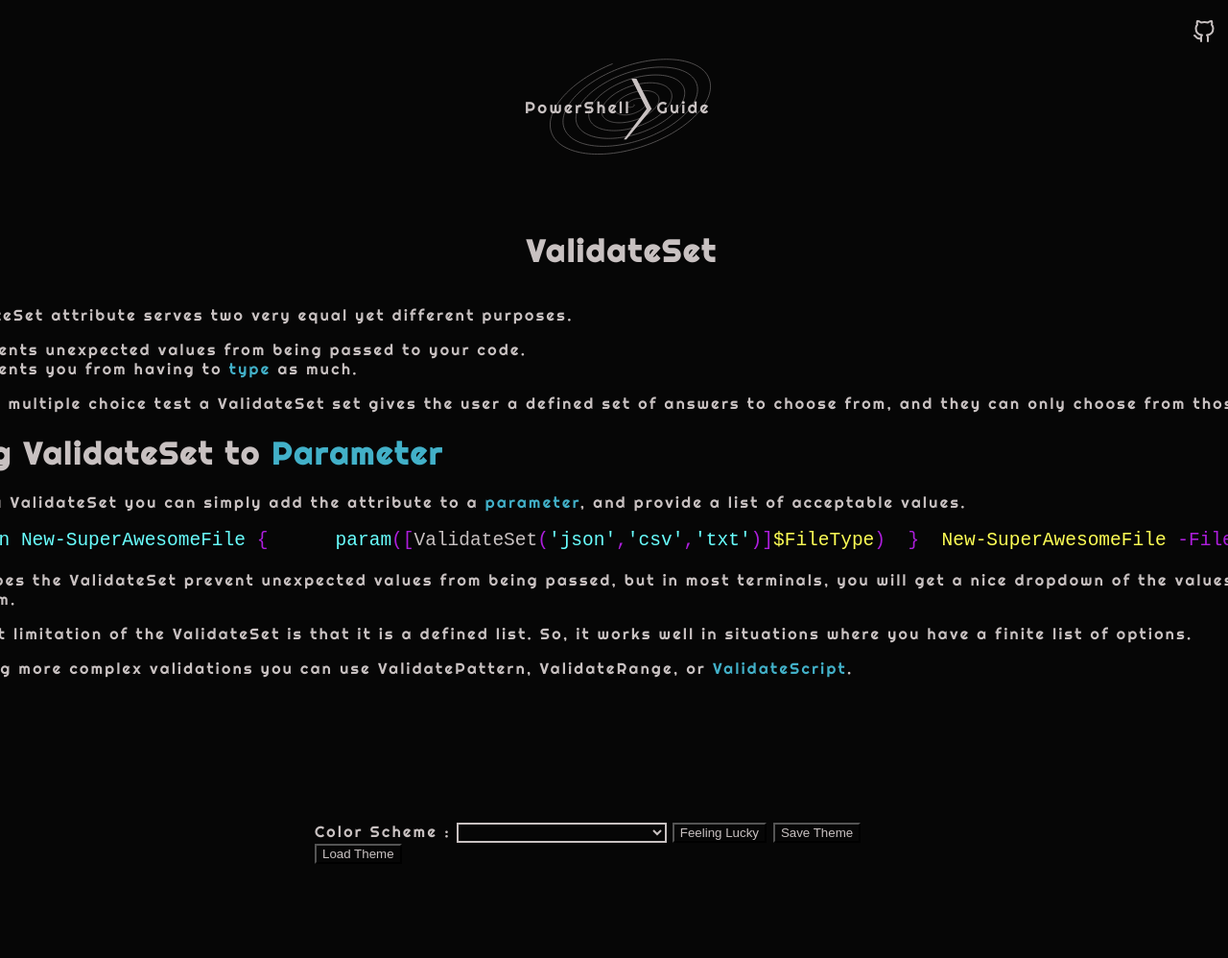
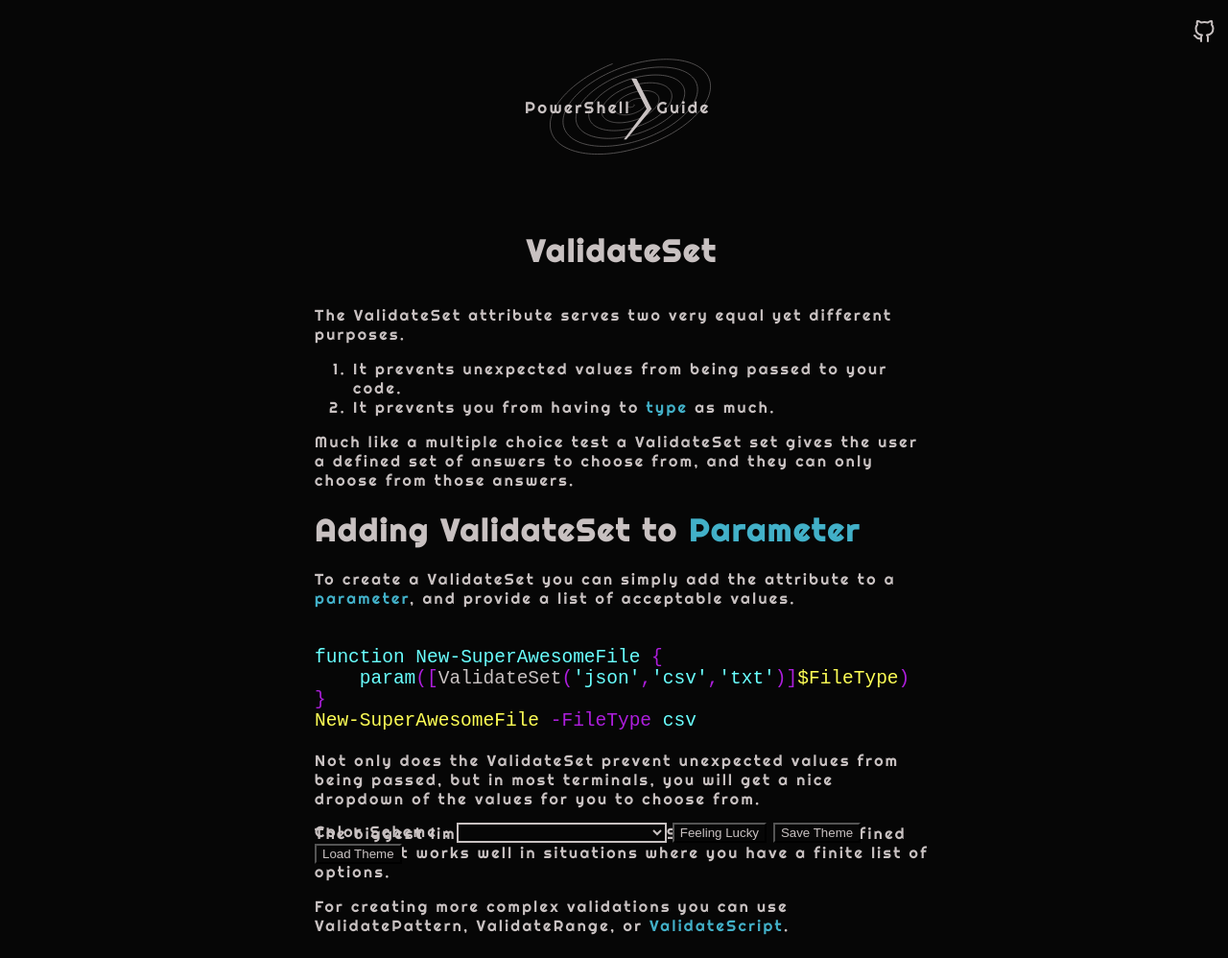
Before and after one commit to PowerShellGuides/PowerShellGuide, a Jekyll site: the page built from docs/PowerShell/Attributes/ValidateSet.md, in a window 1280 px wide. Shown: the whole page at 96% size. Built offline with Jekyll 4.4.1, drawn with Linux system fonts in a browser that asks for light colours; before the commit the page ends 900 px from its top, so only the background shows below that.

Commit message:
Fixing ValidateSet encoding

```diff
--- a/docs/PowerShell/Attributes/ValidateSet.md
+++ b/docs/PowerShell/Attributes/ValidateSet.md
@@ -19,7 +19,7 @@ Much like a multiple choice test a ValidateSet set gives the user a defined set
 
 To create a ValidateSet you can simply add the attribute to a [parameter](/PowerShell/Parameters), and provide a list of acceptable values.
 
-<pre>&nbsp;&nbsp;<span class='Verbose'>function</span>&nbsp;<span class='Verbose'>New-SuperAwesomeFile</span>&nbsp;<span class='Magenta'>{</span>&nbsp;&nbsp;&nbsp;&nbsp;&nbsp;&nbsp;<span class='Verbose'>param</span><span class='Magenta'>(</span><span class='Magenta'>[</span><span class='Output'>ValidateSet</span><span class='Magenta'>(</span><span class='Verbose'>'json'</span><span class='Magenta'>,</span><span class='Verbose'>'csv'</span><span class='Magenta'>,</span><span class='Verbose'>'txt'</span><span class='Magenta'>)</span><span class='Magenta'>]</span><span class='Warning'>$FileType</span><span class='Magenta'>)</span>&nbsp;&nbsp;<span class='Magenta'>}</span>&nbsp;&nbsp;<span class='Warning'>New-SuperAwesomeFile</span>&nbsp;<span class='Magenta'>-FileType</span>&nbsp;<span class='Verbose'>csv</span>&nbsp;&nbsp;</pre>
+<pre><br/><span class='Verbose'>function</span>&nbsp;<span class='Verbose'>New-SuperAwesomeFile</span>&nbsp;<span class='Magenta'>{</span><br/>&nbsp;&nbsp;&nbsp;&nbsp;<span class='Verbose'>param</span><span class='Magenta'>(</span><span class='Magenta'>[</span><span class='Output'>ValidateSet</span><span class='Magenta'>(</span><span class='Verbose'>'json'</span><span class='Magenta'>,</span><span class='Verbose'>'csv'</span><span class='Magenta'>,</span><span class='Verbose'>'txt'</span><span class='Magenta'>)</span><span class='Magenta'>]</span><span class='Warning'>$FileType</span><span class='Magenta'>)</span><br/><span class='Magenta'>}</span><br/><span class='Warning'>New-SuperAwesomeFile</span>&nbsp;<span class='Magenta'>-FileType</span>&nbsp;<span class='Verbose'>csv</span><br/></pre>
 
 Not only does the ValidateSet prevent unexpected values from being passed, but in most terminals, you will get a nice dropdown of the values for you to choose from.
 
```
